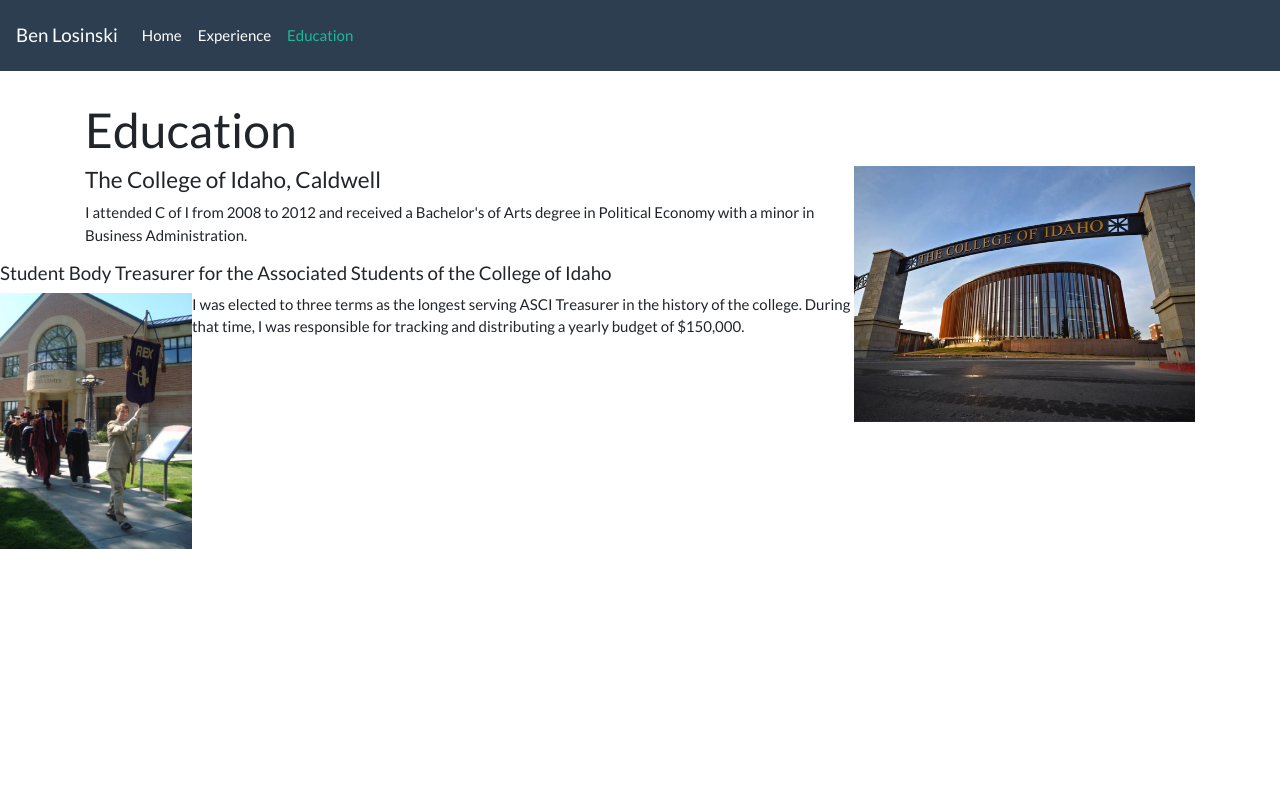
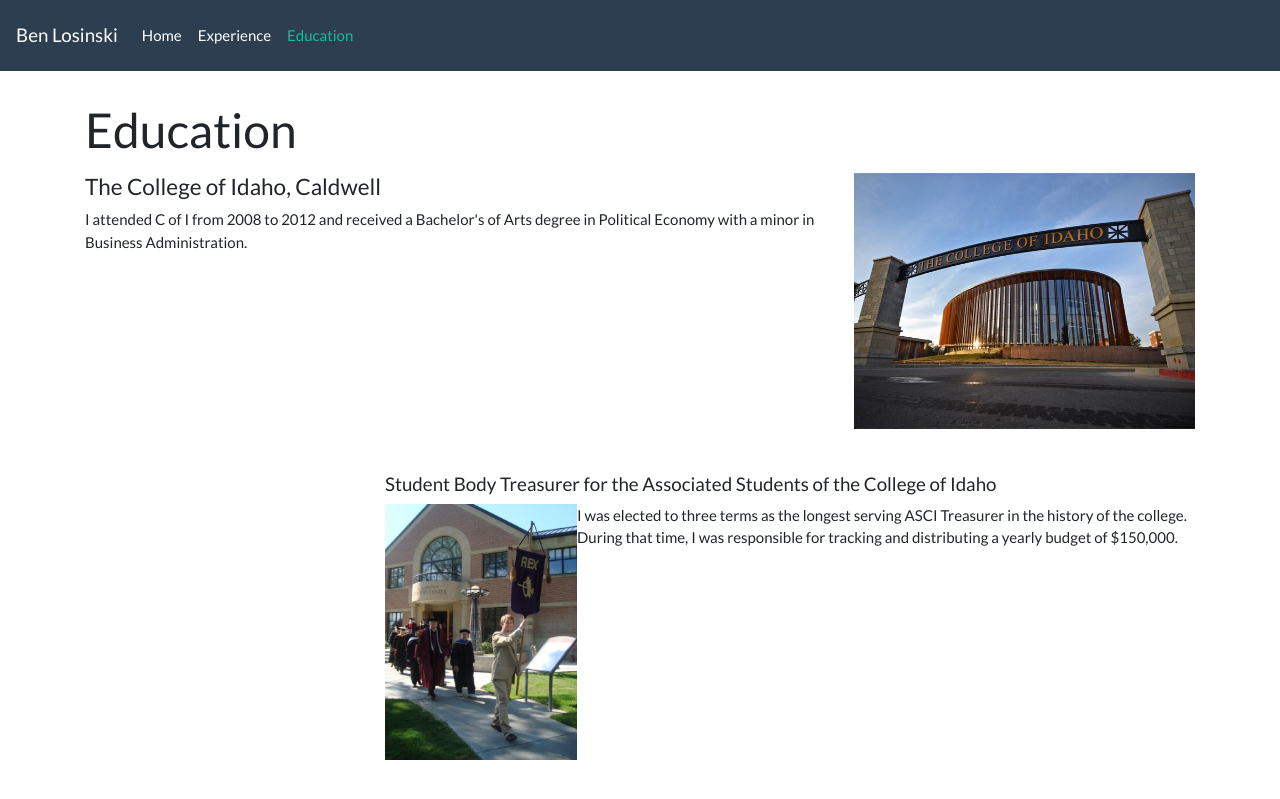
Before and after one commit to benlosinski/benlosinski.github.io, a Jekyll site: the page built from education.html, in a window 1280 px wide. Shown: the top 799 px of the page. Built offline with Jekyll 4.4.1, drawn with Linux system fonts in a browser that asks for light colours.

Commit message:
Update education.html

```diff
--- a/education.html
+++ b/education.html
@@ -6,7 +6,10 @@
 ---
 
 <h1>Education</h1>
+</div>
+<div style="min-height: 300px">
 <img class="image-right" style="margin: 0; height: 256px; width: auto" src="{{ '/assets/ci.jpg' | prepend: site.baseurl }}"/>
+<div class="comment-left">
 <h4>The College of Idaho, Caldwell</h4>
 <p>
 I attended C of I from 2008  to 2012 and received a Bachelor's of Arts degree in Political Economy with a minor in Business Administration.
@@ -14,8 +17,11 @@
 </div>
  </div>
 <div style="min-height: 300px">
+ <div class="comment-right">
 <h5>Student Body Treasurer for the Associated Students of the College of Idaho</h5>
 <img class="image-left" style="margin: 0; height: 256px; width: auto" src="{{ '/assets/tr.jpg' | prepend: site.baseurl }}"/>
 <p>
 I was elected to three terms as the longest serving ASCI Treasurer in the history of the college. During that time, I was responsible for tracking and distributing a yearly budget of $150,000.
 </p>
+  </div>
+  </div>
```
